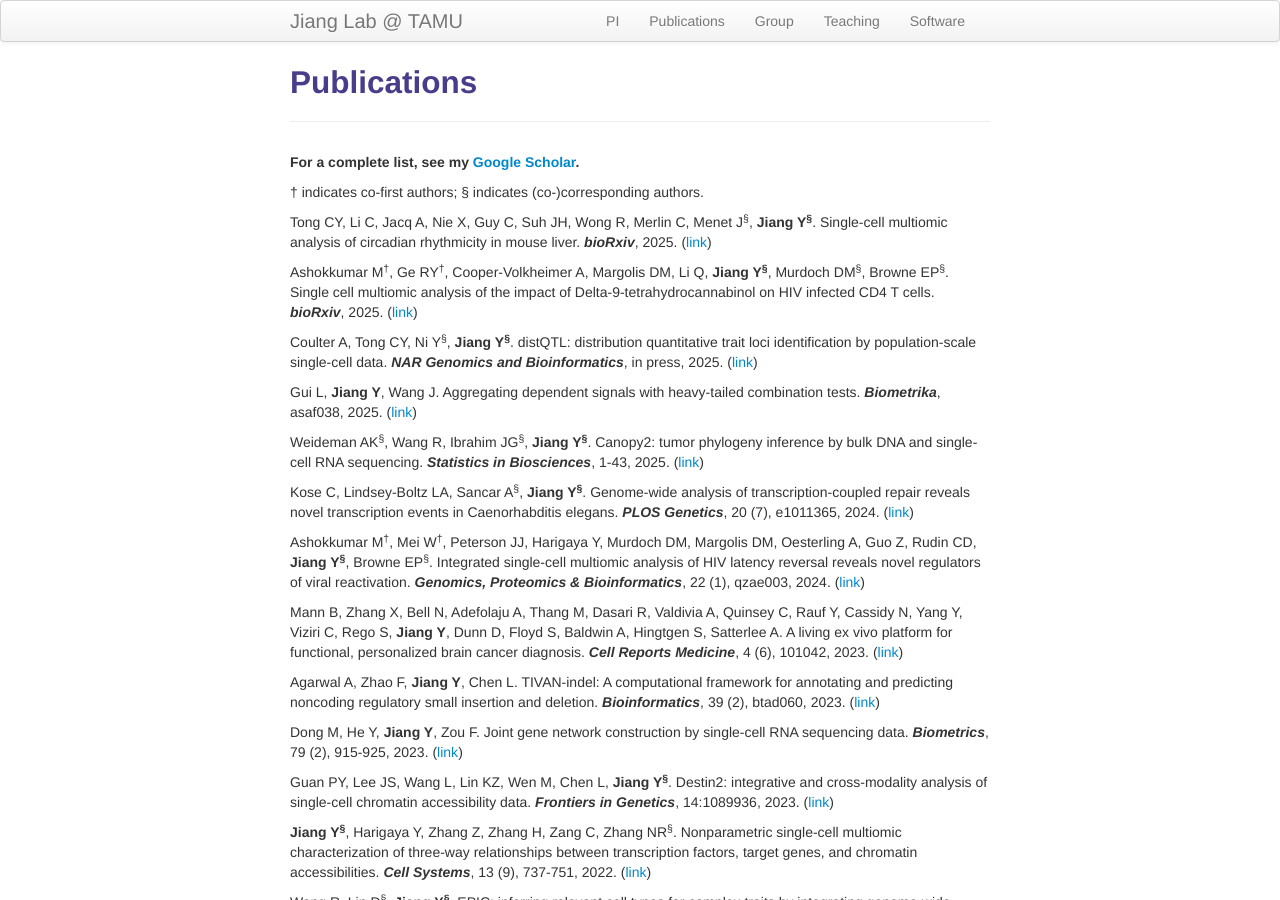
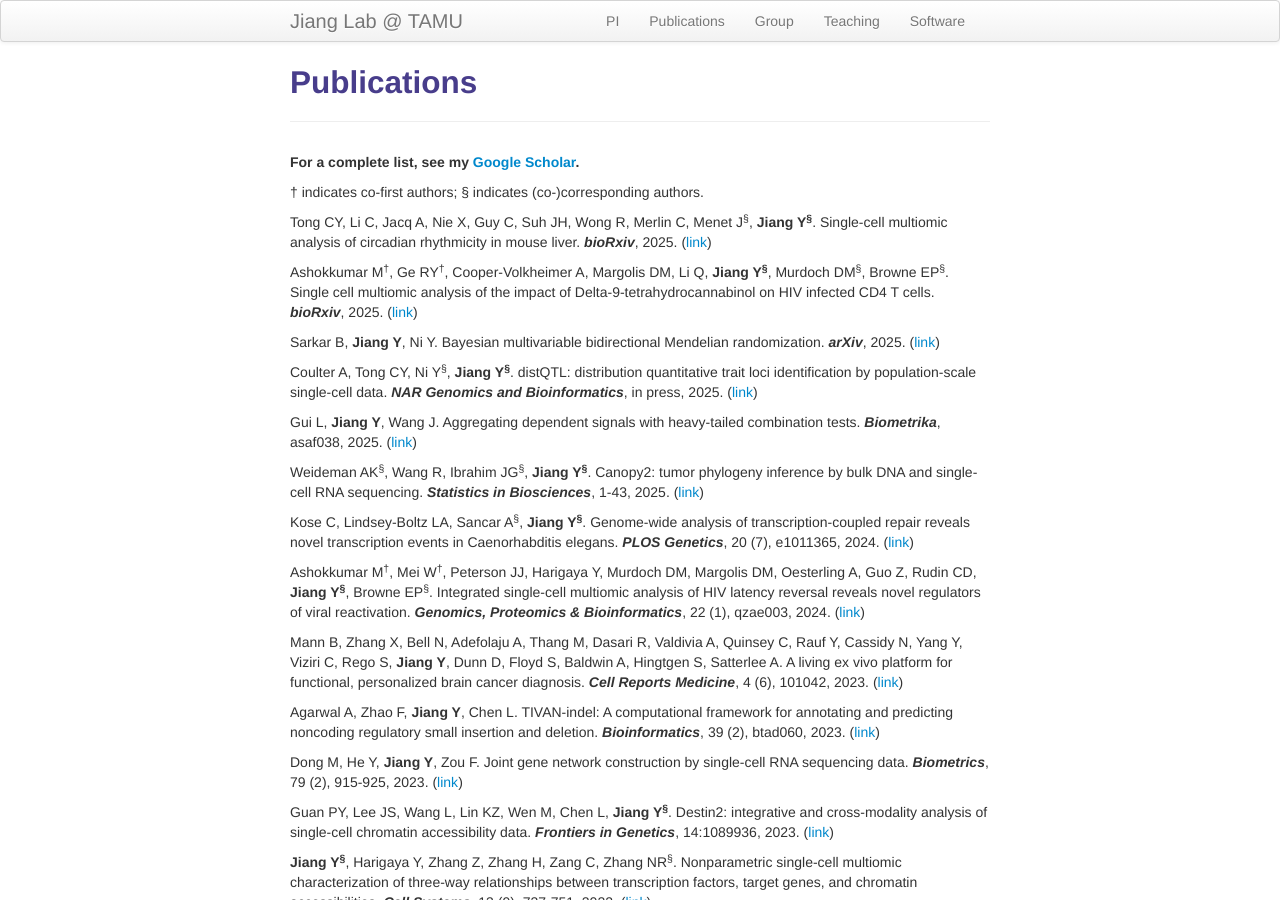
Before and after one commit to yuchaojiang/yuchaojiang.github.io, a Jekyll site: the page built from pages/pubs.md, in a window 1280 px wide and 900 px high. Built offline with Jekyll 4.4.1, drawn with Linux system fonts in a browser that asks for light colours.

Commit message:
Update pubs.md

```diff
--- a/pages/pubs.md
+++ b/pages/pubs.md
@@ -11,6 +11,8 @@ description: Yuchao Jiang's publications
 Tong CY, Li C, Jacq A, Nie X, Guy C, Suh JH, Wong R, Merlin C, Menet J<sup>&sect;</sup>, **Jiang Y<sup>&sect;</sup>**. Single-cell multiomic analysis of circadian rhythmicity in mouse liver. ***bioRxiv***, 2025. ([link](https://www.biorxiv.org/content/10.1101/2025.04.03.647044v3))
 
 Ashokkumar M<sup>&dagger;</sup>, Ge RY<sup>&dagger;</sup>, Cooper-Volkheimer A, Margolis DM, Li Q, **Jiang Y<sup>&sect;</sup>**, Murdoch DM<sup>&sect;</sup>, Browne EP<sup>&sect;</sup>. Single cell multiomic analysis of the impact of Delta-9-tetrahydrocannabinol on HIV infected CD4 T cells. ***bioRxiv***, 2025. ([link](https://www.biorxiv.org/content/10.1101/2025.06.02.657468v1))
+
+Sarkar B, **Jiang Y**, Ni Y. Bayesian multivariable bidirectional Mendelian randomization. ***arXiv***, 2025. ([link](https://arxiv.org/abs/2510.09991))
 
 Coulter A, Tong CY, Ni Y<sup>&sect;</sup>, **Jiang Y<sup>&sect;</sup>**. distQTL: distribution quantitative trait loci identification by population-scale single-cell data. ***NAR Genomics and Bioinformatics***, in press, 2025. ([link](https://www.biorxiv.org/content/10.1101/2025.04.04.647121v2))
 
```
